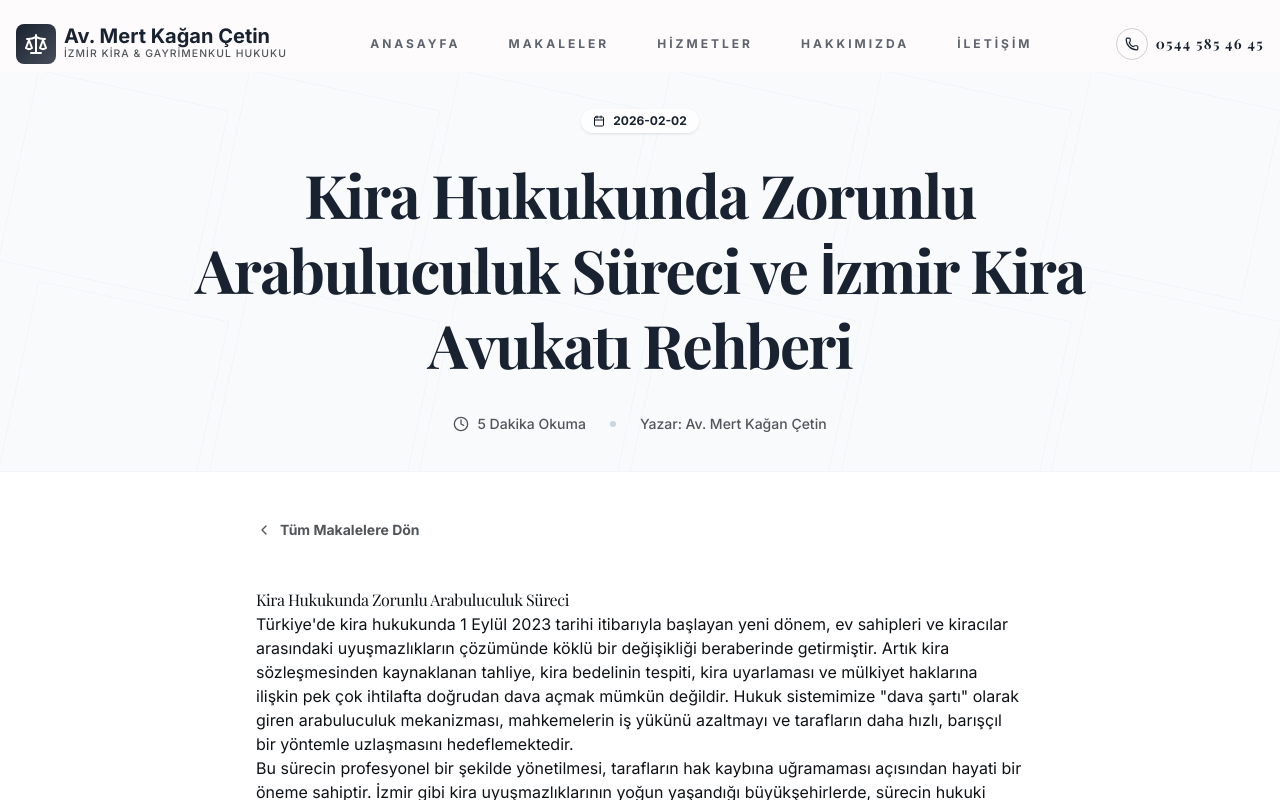
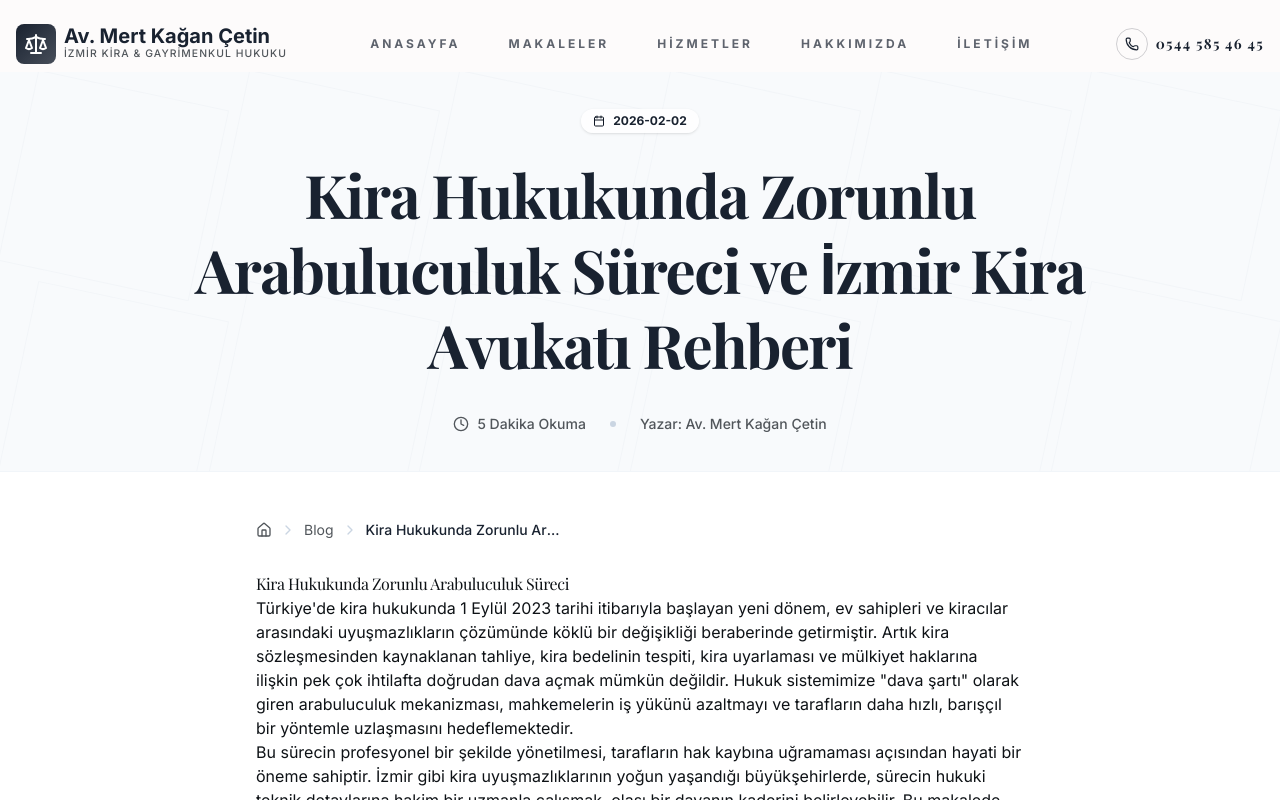
Before and after one commit to pixelmirage/site, a Next.js app: page /blog/kira-hukukunda-zorunlu-arabuluculuk-sureci in a window 1280 px wide. Shown: the top 800 px of the page. Built offline with nearby package versions, Linux system fonts and the light colour scheme; a web font is replaced by a local one.

Commit message:
Phase 3 SEO: Internal linking with RelatedPosts and BreadcrumbNav components

```diff
--- a/src/app/blog/[slug]/page.tsx
+++ b/src/app/blog/[slug]/page.tsx
@@ -6,6 +6,8 @@ import Link from "next/link";
 import { Button } from "@/components/ui/button";
 import { ArticleSchema } from "@/components/seo/ArticleSchema";
 import { BreadcrumbSchema } from "@/components/seo/BreadcrumbSchema";
+import { RelatedPosts } from "@/components/blog/RelatedPosts";
+import { BreadcrumbNav } from "@/components/ui/BreadcrumbNav";
 
 export async function generateMetadata({ params }: { params: Promise<{ slug: string }> }) {
     const { slug } = await params;
@@ -113,10 +115,13 @@ export default async function BlogPostPage({ params }: { params: Promise<{ slug:
 
             <div className="container mx-auto px-4 mt-12">
                 <div className="max-w-3xl mx-auto">
-                    <Link href="/blog" className="inline-flex items-center gap-2 text-sm font-bold text-muted-foreground hover:text-primary transition-colors mb-12 group">
-                        <ChevronLeft className="w-4 h-4 group-hover:-translate-x-1 transition-transform" />
-                        Tüm Makalelere Dön
-                    </Link>
+                    {/* Breadcrumb Navigation */}
+                    <BreadcrumbNav
+                        items={[
+                            { label: "Blog", href: "/blog" },
+                            { label: post.title }
+                        ]}
+                    />
 
                     {/* MDX Content Rendering */}
                     <div className="prose prose-slate prose-xl max-w-none
@@ -157,6 +162,12 @@ export default async function BlogPostPage({ params }: { params: Promise<{ slug:
                             </Link>
                         </Button>
                     </div>
+
+                    {/* Related Posts - Internal Linking */}
+                    <RelatedPosts
+                        currentSlug={slug}
+                        currentTags={post.tags || []}
+                    />
                 </div>
             </div>
         </article>
--- /dev/null
+++ b/src/components/blog/RelatedPosts.tsx
@@ -0,0 +1,58 @@
+import Link from "next/link";
+import { getAllPosts } from "@/lib/blog/utils";
+import { ArrowRight } from "lucide-react";
+
+interface RelatedPostsProps {
+    currentSlug: string;
+    currentTags?: string[];
+    limit?: number;
+}
+
+export function RelatedPosts({ currentSlug, currentTags = [], limit = 3 }: RelatedPostsProps) {
+    const allPosts = getAllPosts();
+
+    // Filter out current post and find related ones based on tags
+    const relatedPosts = allPosts
+        .filter((post) => post.slug !== currentSlug)
+        .map((post) => {
+            // Calculate relevance score based on matching tags
+            const matchingTags = post.tags?.filter((tag: string) =>
+                currentTags.includes(tag)
+            ).length || 0;
+            return { ...post, relevanceScore: matchingTags };
+        })
+        .sort((a, b) => b.relevanceScore - a.relevanceScore)
+        .slice(0, limit);
+
+    if (relatedPosts.length === 0) return null;
+
+    return (
+        <section className="mt-16 pt-16 border-t border-slate-200">
+            <h3 className="text-2xl font-playfair font-bold text-primary mb-8">
+                İlgili Makaleler
+            </h3>
+            <div className="grid grid-cols-1 md:grid-cols-3 gap-6">
+                {relatedPosts.map((post) => (
+                    <Link
+                        key={post.slug}
+                        href={`/blog/${post.slug}`}
+                        className="group block bg-slate-50 rounded-2xl p-6 hover:bg-slate-100 transition-colors"
+                    >
+                        <div className="text-xs text-muted-foreground mb-2 font-medium">
+                            {post.date}
+                        </div>
+                        <h4 className="font-bold text-primary group-hover:text-secondary-foreground transition-colors line-clamp-2 mb-3">
+                            {post.title}
+                        </h4>
+                        <p className="text-sm text-muted-foreground line-clamp-2 mb-4">
+                            {post.excerpt}
+                        </p>
+                        <span className="inline-flex items-center gap-1 text-sm font-bold text-secondary-foreground group-hover:gap-2 transition-all">
+                            Oku <ArrowRight className="w-4 h-4" />
+                        </span>
+                    </Link>
+                ))}
+            </div>
+        </section>
+    );
+}
--- /dev/null
+++ b/src/components/ui/BreadcrumbNav.tsx
@@ -0,0 +1,43 @@
+import Link from "next/link";
+import { ChevronRight, Home } from "lucide-react";
+
+interface BreadcrumbItem {
+    label: string;
+    href?: string;
+}
+
+interface BreadcrumbNavProps {
+    items: BreadcrumbItem[];
+}
+
+export function BreadcrumbNav({ items }: BreadcrumbNavProps) {
+    return (
+        <nav aria-label="Breadcrumb" className="flex items-center gap-2 text-sm text-muted-foreground mb-8">
+            <Link
+                href="/"
+                className="flex items-center gap-1 hover:text-primary transition-colors"
+            >
+                <Home className="w-4 h-4" />
+                <span className="sr-only">Ana Sayfa</span>
+            </Link>
+
+            {items.map((item, index) => (
+                <div key={index} className="flex items-center gap-2">
+                    <ChevronRight className="w-4 h-4 text-slate-300" />
+                    {item.href ? (
+                        <Link
+                            href={item.href}
+                            className="hover:text-primary transition-colors"
+                        >
+                            {item.label}
+                        </Link>
+                    ) : (
+                        <span className="text-primary font-medium truncate max-w-[200px]">
+                            {item.label}
+                        </span>
+                    )}
+                </div>
+            ))}
+        </nav>
+    );
+}
```
